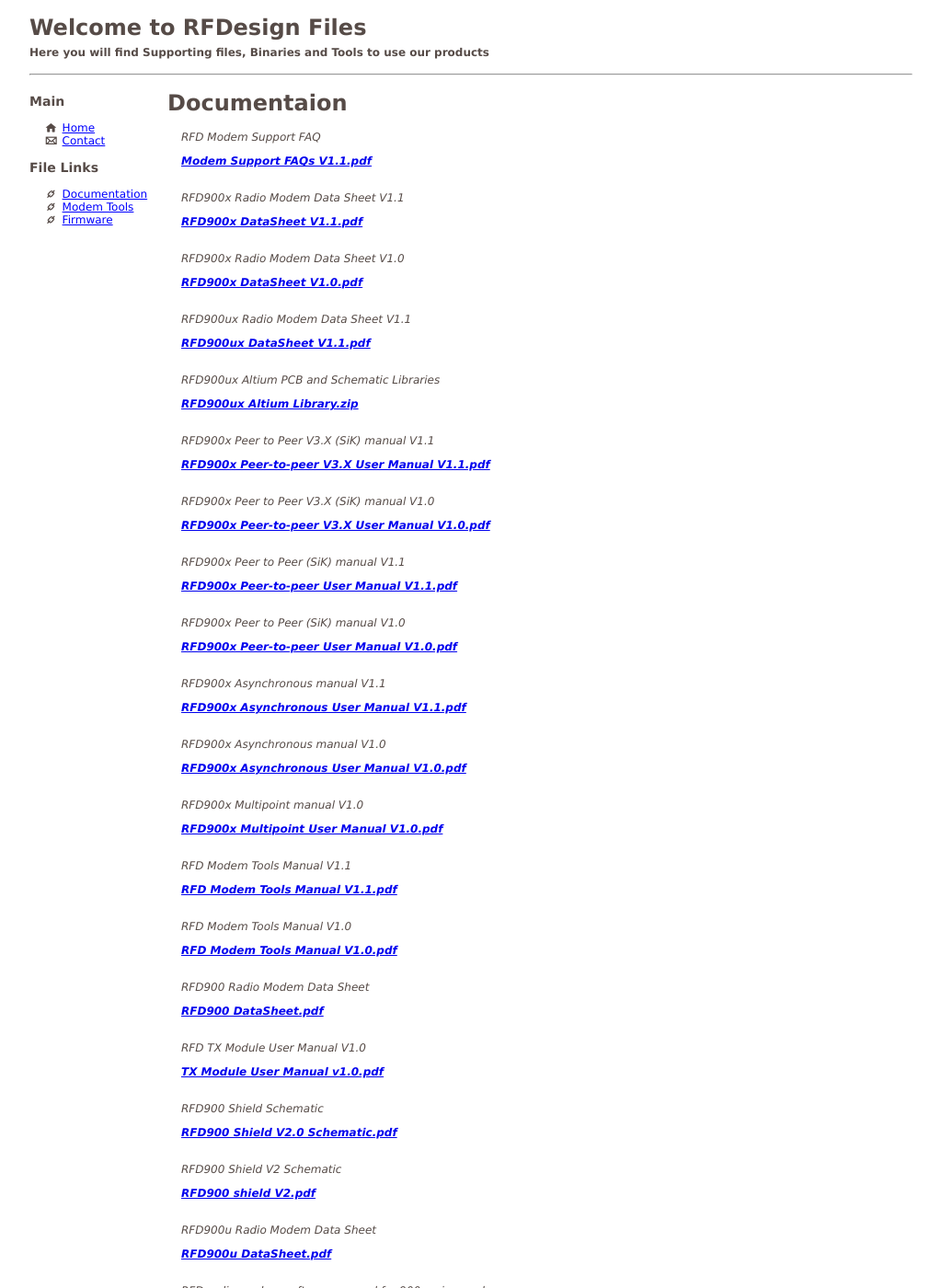
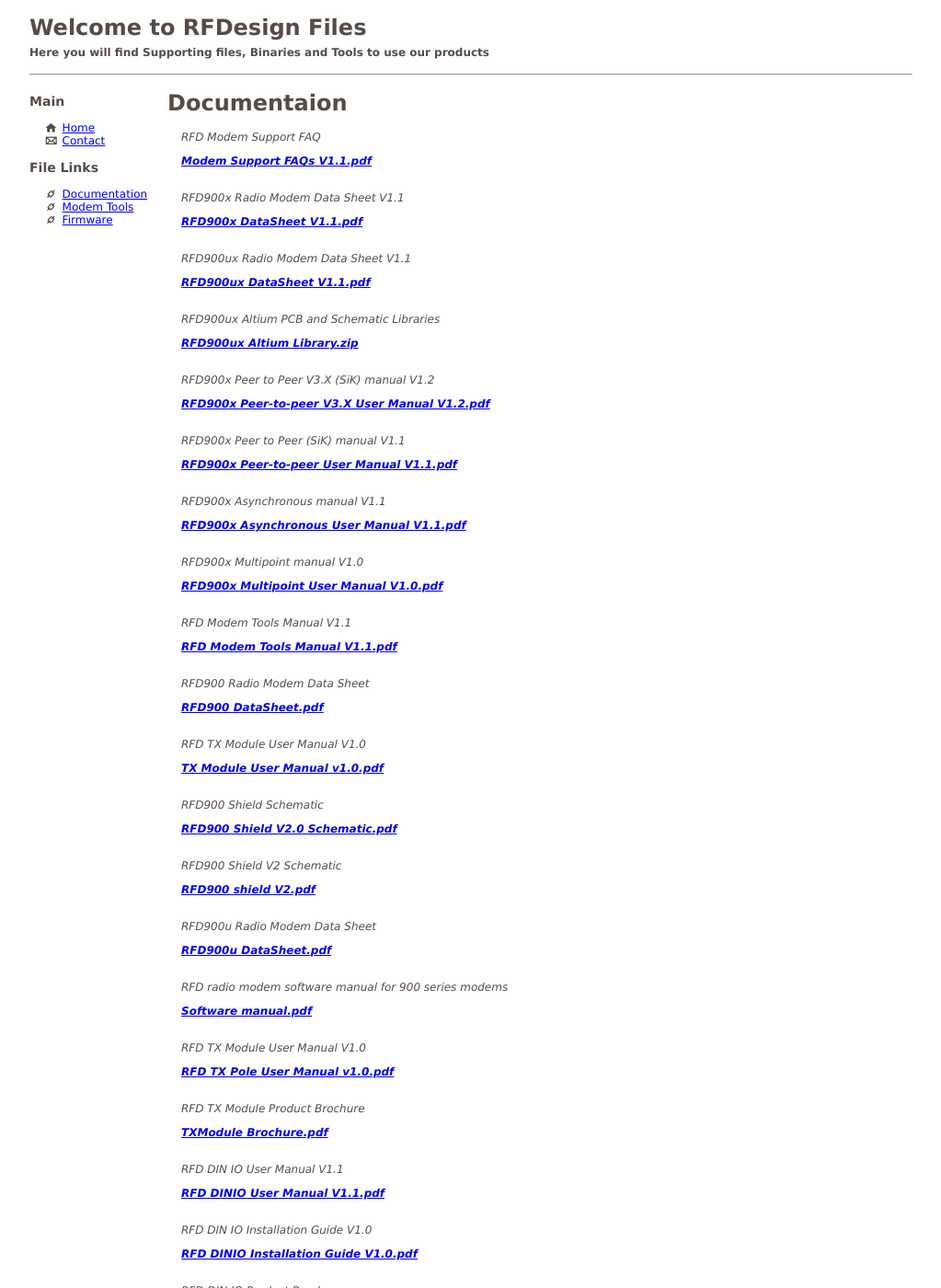
Before and after one commit to RFDesign/rfdesign.github.io, a Jekyll site: the page built from docs.html, in a window 1280 px wide and 1400 px high. Shown: the whole window at 92% size, without its empty margins (26-1049 px from the left). Built offline with Jekyll 4.4.1, drawn with Linux system fonts in a browser that asks for light colours; part of the change alters nothing that is shown; some of the changed text lies outside the part shown.

Commit message:
Update docs.yml

```diff
--- a/_data/docs.yml
+++ b/_data/docs.yml
@@ -2,30 +2,32 @@
   des: RFD Modem Support FAQ
 - file: RFD900x DataSheet V1.1.pdf
   des: RFD900x Radio Modem Data Sheet V1.1
-- file: RFD900x DataSheet V1.0.pdf
-  des: RFD900x Radio Modem Data Sheet V1.0
+#- file: RFD900x DataSheet V1.0.pdf
+#  des: RFD900x Radio Modem Data Sheet V1.0
 - file: RFD900ux DataSheet V1.1.pdf
   des: RFD900ux Radio Modem Data Sheet V1.1
 - file: RFD900ux Altium Library.zip
   des: RFD900ux Altium PCB and Schematic Libraries
-- file: RFD900x Peer-to-peer V3.X User Manual V1.1.pdf
-  des: RFD900x Peer to Peer V3.X (SiK) manual V1.1
-- file: RFD900x Peer-to-peer V3.X User Manual V1.0.pdf
-  des: RFD900x Peer to Peer V3.X (SiK) manual V1.0
+- file: RFD900x Peer-to-peer V3.X User Manual V1.2.pdf
+  des: RFD900x Peer to Peer V3.X (SiK) manual V1.2
+#- file: RFD900x Peer-to-peer V3.X User Manual V1.1.pdf
+#  des: RFD900x Peer to Peer V3.X (SiK) manual V1.1
+#- file: RFD900x Peer-to-peer V3.X User Manual V1.0.pdf
+#  des: RFD900x Peer to Peer V3.X (SiK) manual V1.0
 - file: RFD900x Peer-to-peer User Manual V1.1.pdf
   des: RFD900x Peer to Peer (SiK) manual V1.1
-- file: RFD900x Peer-to-peer User Manual V1.0.pdf
-  des: RFD900x Peer to Peer (SiK) manual V1.0
+#- file: RFD900x Peer-to-peer User Manual V1.0.pdf
+#  des: RFD900x Peer to Peer (SiK) manual V1.0
 - file: RFD900x Asynchronous User Manual V1.1.pdf
   des: RFD900x Asynchronous manual V1.1
-- file: RFD900x Asynchronous User Manual V1.0.pdf
-  des: RFD900x Asynchronous manual V1.0
+#- file: RFD900x Asynchronous User Manual V1.0.pdf
+#  des: RFD900x Asynchronous manual V1.0
 - file: RFD900x Multipoint User Manual V1.0.pdf
   des: RFD900x Multipoint manual V1.0
 - file: RFD Modem Tools Manual V1.1.pdf
   des: RFD Modem Tools Manual V1.1
-- file: RFD Modem Tools Manual V1.0.pdf
-  des: RFD Modem Tools Manual V1.0
+#- file: RFD Modem Tools Manual V1.0.pdf
+#  des: RFD Modem Tools Manual V1.0
 - file: RFD900 DataSheet.pdf
   des: RFD900 Radio Modem Data Sheet
 - file: TX Module User Manual v1.0.pdf
@@ -44,8 +46,8 @@
   des: RFD TX Module Product Brochure
 - file: RFD DINIO User Manual V1.1.pdf
   des: RFD DIN IO User Manual V1.1
-- file: RFD DINIO User Manual V1.0.pdf
-  des: RFD DIN IO User Manual V1.0
+#- file: RFD DINIO User Manual V1.0.pdf
+#  des: RFD DIN IO User Manual V1.0
 - file: RFD DINIO Installation Guide V1.0.pdf
   des: RFD DIN IO Installation Guide V1.0
 - file: DINIO Brochure.pdf
```
